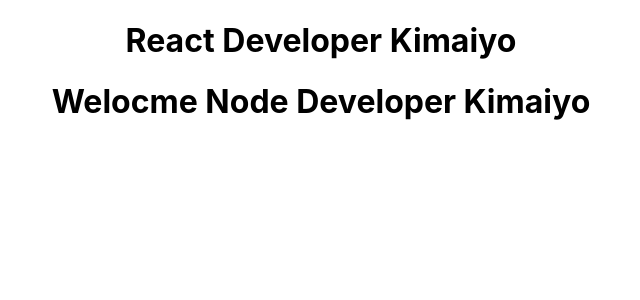
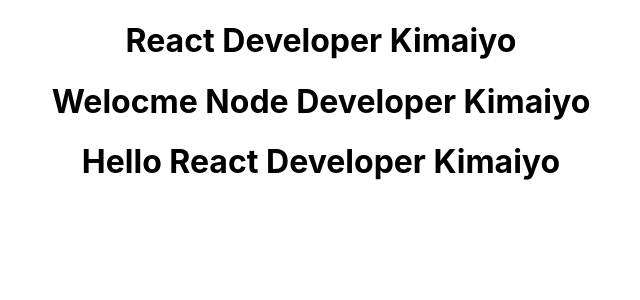
Before and after one commit to JohnKimaiyo/react_vol_8, a React (Create React App) app: page / in a window 1280 px wide. Shown: the top 300 px of the page, without its empty margins (319-959 px from the left). Built offline with nearby package versions, Linux system fonts and the light colour scheme.

Commit message:
jsx called

```diff
--- a/src/App.js
+++ b/src/App.js
@@ -1,12 +1,14 @@
 import React from 'react'
 import './App.css';
 import Greet from './components/Greet';
+import Hello from './components/Hello';
 import Welcome from './components/Welcome';
 function App() {
   return (
     <div className="App">
       <Greet/>
       <Welcome/>
+      <Hello/>
     </div>
   );
 }
--- /dev/null
+++ b/src/components/Hello.js
@@ -0,0 +1,7 @@
+import React from 'react';
+
+const Hello = () =>{
+    return React.createElement("h1",null,"Hello React Developer Kimaiyo")
+}
+
+export default Hello;
```
